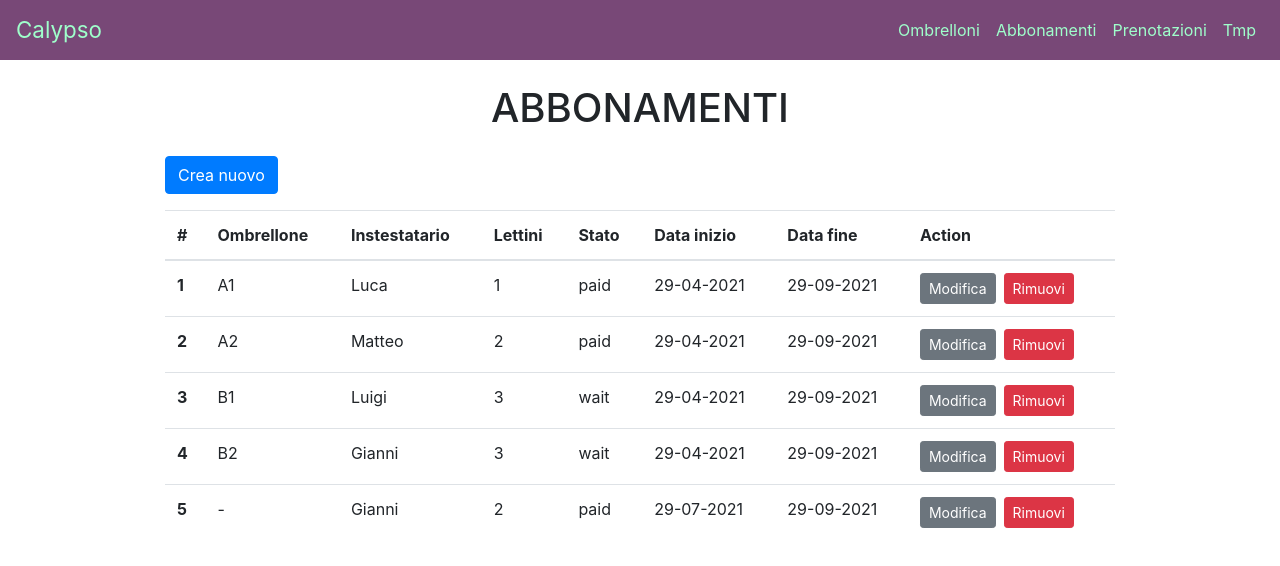
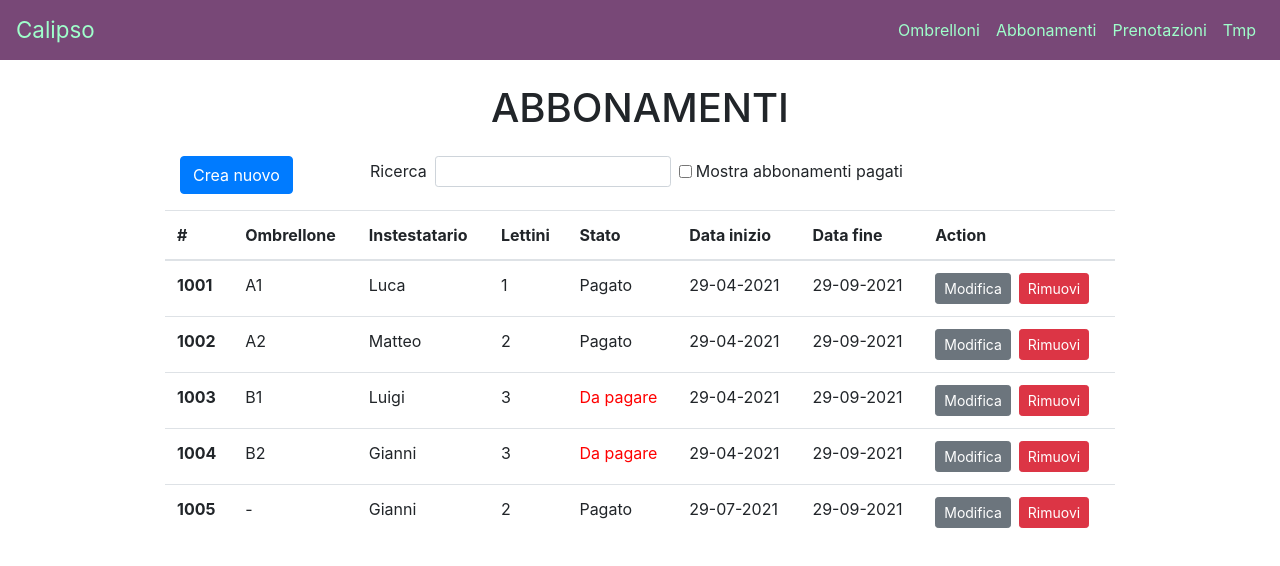
Before and after one commit to matteoMiglio/manage-beach-umbrellas, a React (Create React App) app in the folder frontend/: page /subscriptions in a window 1280 px wide. Shown: the top 566 px of the page. Built offline with nearby package versions, Linux system fonts and the light colour scheme.

Commit message:
Aggiunta possibilità di filtrare la tabella degli abbonamenti

```diff
--- a/frontend/src/Views/Subscriptions.js
+++ b/frontend/src/Views/Subscriptions.js
@@ -1,57 +1,58 @@
 import React, { Component } from "react";
-import styled from 'styled-components';
 import Modal from "../components/Modal";
+import SearchBar from "../components/SearchBar";
+import DataTable from "../components/DataTable";
 import { Table, Button, Container, Row, Col } from 'reactstrap';
 
 const items = [
   {
-    id: 1,
+    id: 1001,
     position: "A1",
     customerName: "Luca",
     beach_loungers: "1",
     startDate: "29-04-2021",
     endDate: "29-09-2021",
-    state: "paid",
+    paid: true,
     freePeriodList: []
   },
   {
-    id: 2,
+    id: 1002,
     position: "A2",
     customerName: "Matteo",
     beach_loungers: "2",
     startDate: "29-04-2021",
     endDate: "29-09-2021",
-    state: "paid",
+    paid: true,
     freePeriodList: []
   },
   {
-    id: 3,
+    id: 1003,
     position: "B1",
     customerName: "Luigi",
     beach_loungers: "3",
     startDate: "29-04-2021",
     endDate: "29-09-2021",
-    state: "wait",
+    paid: false,
     freePeriodList: []
   },
   {
-    id: 4,
+    id: 1004,
     position: "B2",
     customerName: "Gianni",
     beach_loungers: "3",
     startDate: "29-04-2021",
     endDate: "29-09-2021",
-    state: "wait",
+    paid: false,
     freePeriodList: [{value: "ciao"}]
   },
   {
-    id: 5,
+    id: 1005,
     position: "-",
     customerName: "Gianni",
     beach_loungers: "2",
     startDate: "29-07-2021",
     endDate: "29-09-2021",
-    state: "paid",
+    paid: true,
     freePeriodList: [{value: "ultimo"}]
   }
 ];
@@ -60,8 +61,9 @@ class Subscriptions extends Component {
   constructor(props) {
     super(props);
     this.state = {
-      //viewCompleted: false,
       itemList: items,
+      searchText: '',
+      itemsPaid: false,
       modal: false,
       activeItem: {
         id: 0,
@@ -92,42 +94,35 @@ class Subscriptions extends Component {
                   endDate: "",
                   freePeriodList: [] };
 
-    this.setState({ activeItem: item, modal: !this.state.modal, modal_title: "Crea nuovo abbonamento" });
+    this.setState({
+      activeItem: item,
+      modal: !this.state.modal,
+      modal_title: "Crea nuovo abbonamento"
+    });
   };
 
-  editItem = (item) => {
-    this.setState({ activeItem: item, modal: !this.state.modal, modal_title: "Modifica abbonamento" });
+  handleEditItem = (item) => {
+    this.setState({
+      activeItem: item,
+      modal: !this.state.modal,
+      modal_title: "Modifica abbonamento"
+    });
   };
 
-  handleDelete = (item) => {
+  handleDeleteItem = (item) => {
     alert("delete" + JSON.stringify(item));
   };
 
-  renderItems = () => {
-    // const newItems = this.state.todoList.filter(
-    //   (item) => item.completed === viewCompleted
-    // );
-    const newItems = this.state.itemList
+  handleFilterTextChange = (text) => {
+    this.setState({
+      searchText: text,
+    });
+  }
 
-    return newItems.map((item) => (
-      <tr>
-        <th scope="row">{item.id}</th>
-        <td>{item.position}</td>
-        <td>{item.customerName}</td>
-        <td>{item.beach_loungers}</td>
-        <td>{item.state}</td>
-        <td>{item.startDate}</td>
-        <td>{item.endDate}</td>
-        <td>
-          <Button className="btn btn-secondary mr-2" size="sm" onClick={() => this.editItem(item)}>
-            Modifica
-          </Button>
-          <Button className="btn btn-danger" size="sm" onClick={() => this.handleDelete(item)}>
-            Rimuovi
-          </Button>
-        </td>
-      </tr>
-    ));
+  handleShowPaidChange = (paid) => {
+    this.setState({
+      itemsPaid: paid,
+    });
   }
 
   render() {
@@ -135,31 +130,25 @@ class Subscriptions extends Component {
       <main className="container">
         <h1 className="text-black text-uppercase text-center my-4">Abbonamenti</h1>
         <Row>
-          <Col sm={{ size: 6, order: 2, offset: 1 }} className='p-0 mb-3'>
+          <Col sm={{ size: 2, offset: 1 }} className='mb-3'>
             <Button color="primary" onClick={this.createItem}>Crea nuovo</Button>
           </Col>
+          <Col sm={9}>
+            <SearchBar onFilterTextChange={this.handleFilterTextChange}
+                       onPaidItemsChange={this.handleShowPaidChange}
+                       itemsPaid={this.state.itemsPaid}
+                       searchText={this.state.searchText} />
+          </Col>
         </Row>
-        <div className="row">
-          <div className="col-md-10 col-sm-6 mx-auto p-0">
-            <Table responsive>
-              <thead>
-                <tr>
-                  <th>#</th>
-                  <th>Ombrellone</th>
-                  <th>Instestatario</th>
-                  <th>Lettini</th>
-                  <th>Stato</th>
-                  <th>Data inizio</th>
-                  <th>Data fine</th>
-                  <th>Action</th>
-                </tr>
-              </thead>
-              <tbody>
-                {this.renderItems()}
-              </tbody>
-            </Table>
-          </div>
-        </div>
+        <Row>
+          <Col md={10} sm={6} className="mx-auto p-0">
+            <DataTable items={this.state.itemList}
+                       itemsPaid={this.state.itemsPaid}
+                       searchText={this.state.searchText}
+                       onEditButtonClick={this.handleEditItem}
+                       onDeleteButtonClick={this.handleDeleteItem} />
+          </Col>
+        </Row>
         {this.state.modal ? (
           <Modal
             activeItem={this.state.activeItem}
--- /dev/null
+++ b/frontend/src/components/DataTable.js
@@ -0,0 +1,122 @@
+import React, { Component } from "react";
+import { Table, Button, Label, Input, FormGroup } from 'reactstrap';
+
+class DataRows extends React.Component {
+
+    sendEditItem(e) {
+        this.props.editItem(e);
+    }
+
+    sendDeleteItem(e) {
+        this.props.deleteItem(e);
+    }
+
+    render() {
+        const item = this.props.item;
+        const state = item.paid ? (
+            "Pagato"
+        ) : (
+            <span style={{color: 'red'}}>Da pagare</span>
+        );
+
+        return (
+            <tr>
+                <th scope="row">{item.id}</th>
+                <td>{item.position}</td>
+                <td>{item.customerName}</td>
+                <td>{item.beach_loungers}</td>
+                <td>{state}</td>
+                <td>{item.startDate}</td>
+                <td>{item.endDate}</td>
+                <td>
+                    <Button className="btn btn-secondary mr-2" size="sm" onClick={() => this.sendEditItem(item)}>
+                        Modifica
+                    </Button>
+                    <Button className="btn btn-danger" size="sm" onClick={() => this.sendDeleteItem(item)}>
+                        Rimuovi
+                    </Button>
+                </td>
+            </tr>
+        );
+    }
+}
+
+class DataTable extends React.Component {
+
+    constructor(props) {
+        super(props);
+        this.handleEditItem = this.handleEditItem.bind(
+            this
+        );
+        this.handleDeleteItem = this.handleDeleteItem.bind(
+            this
+        );
+    }
+
+    handleEditItem(e) {
+        this.props.onEditButtonClick(e);
+    }
+
+    handleDeleteItem(e) {
+        this.props.onDeleteButtonClick(e);
+    }
+
+    render() {
+
+        const searchText = this.props.searchText;
+        const itemsPaid = this.props.itemsPaid;
+
+        const rows = [];
+
+        this.props.items.forEach(item => {
+
+            /* ricerco all'interno di tutte la chiavi dell'oggetto */
+            let founded = false
+
+            for (let key in item) {
+                if (String(item[key]).indexOf(searchText) != -1) {
+                    founded = true
+                }
+            }
+
+            if (!founded)
+                return;
+
+            /* filtro solo per quelli pagati */
+            if (itemsPaid && !item.paid) {
+                return;
+            }
+
+            rows.push(
+                <DataRows
+                    item={item}
+                    key={item.id}
+                    editItem={this.handleEditItem}
+                    deleteItem={this.handleDeleteItem}
+                />
+            );
+        });
+
+        return (
+            <Table responsive>
+                <thead>
+                    <tr>
+                        <th>#</th>
+                        <th>Ombrellone</th>
+                        <th>Instestatario</th>
+                        <th>Lettini</th>
+                        <th>Stato</th>
+                        <th>Data inizio</th>
+                        <th>Data fine</th>
+                        <th>Action</th>
+                    </tr>
+                </thead>
+                <tbody>
+                    {rows}
+                </tbody>
+            </Table>
+        );
+    }
+}
+
+export default DataTable;
--- a/frontend/src/components/NavigationBar.js
+++ b/frontend/src/components/NavigationBar.js
@@ -23,7 +23,7 @@ const Styles = styled.div`
 export const NavigationBar = () => (
   <Styles>
     <Navbar expand="lg">
-      <Navbar.Brand href="/">Calypso</Navbar.Brand>
+      <Navbar.Brand href="/">Calipso</Navbar.Brand>
       <Navbar.Toggle aria-controls="basic-navbar-nav"/>
       <Navbar.Collapse id="basic-navbar-nav">
         <Nav className="ml-auto">
--- /dev/null
+++ b/frontend/src/components/SearchBar.js
@@ -0,0 +1,45 @@
+import React, { Component } from "react";
+import { Form, Button, Label, Input, FormGroup } from 'reactstrap';
+
+class SearchBar extends React.Component {
+
+    constructor(props) {
+        super(props);
+        this.handleFilterTextChange = this.handleFilterTextChange.bind(
+            this
+        );
+        this.handleShowPaidChange = this.handleShowPaidChange.bind(
+            this
+        );
+    }
+
+    handleFilterTextChange(e) {
+        this.props.onFilterTextChange(e.target.value);
+    }
+
+    handleShowPaidChange(e) {
+        this.props.onPaidItemsChange(e.target.checked);
+    }
+
+    render() {
+        const searchText = this.props.searchText;
+        const itemsPaid = this.props.itemPaid;
+
+        return (
+            <Form inline>
+                <FormGroup className="mb-2 mr-sm-2 mb-sm-0">
+                    <Label for="exampleEmail" className="mr-sm-2">Ricerca</Label>
+                    <Input bsSize="sm" type="text" name="email" id="exampleEmail"
+                           value={searchText} onChange={this.handleFilterTextChange} />
+                </FormGroup>
+                <FormGroup className="mb-2 mr-sm-2 mb-sm-0" check>
+                    <Input type="checkbox" name="check" id="exampleCheck"
+                           checked={itemsPaid} onChange={this.handleShowPaidChange} />
+                    <Label for="exampleCheck" check>Mostra abbonamenti pagati</Label>
+                </FormGroup>
+            </Form>
+        );
+    }
+}
+
+export default SearchBar;
```
Also changed, not shown: frontend/src/components/Sidebar.js (deleted, +0 -115 lines).
